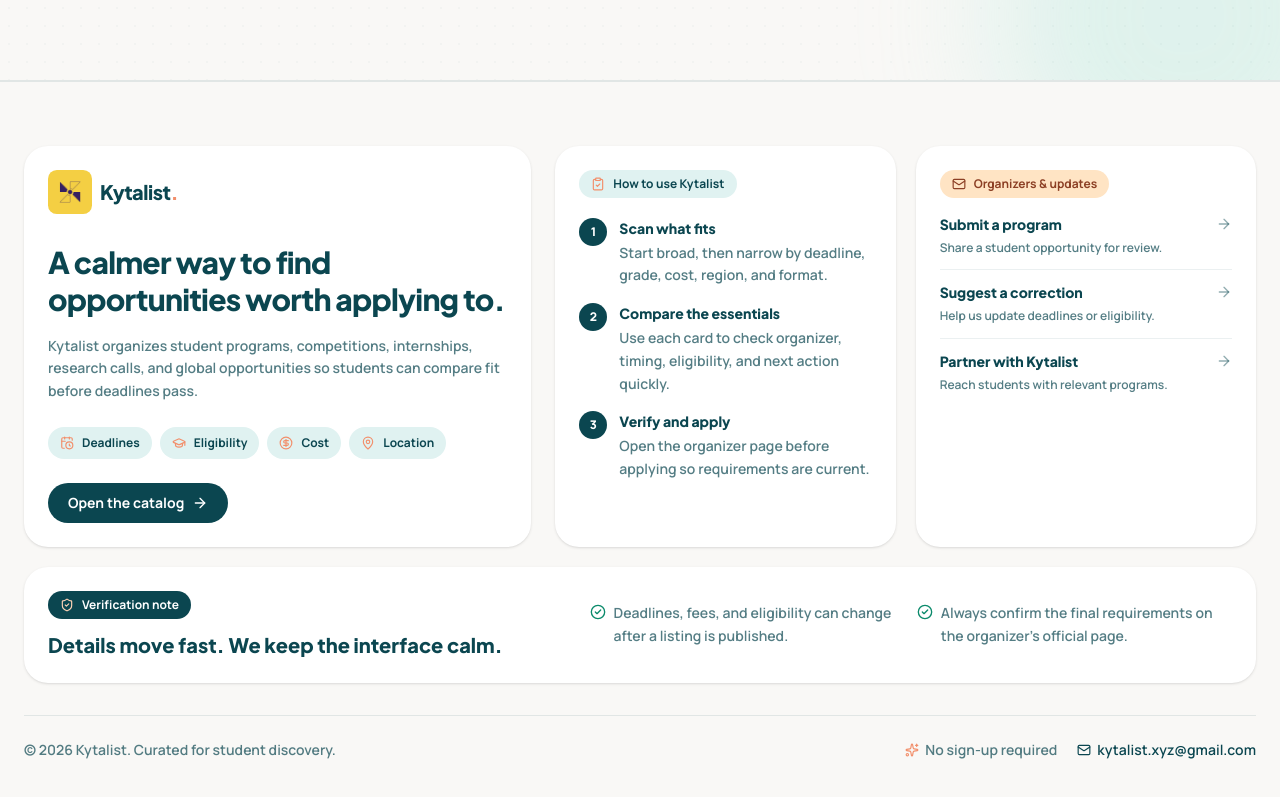
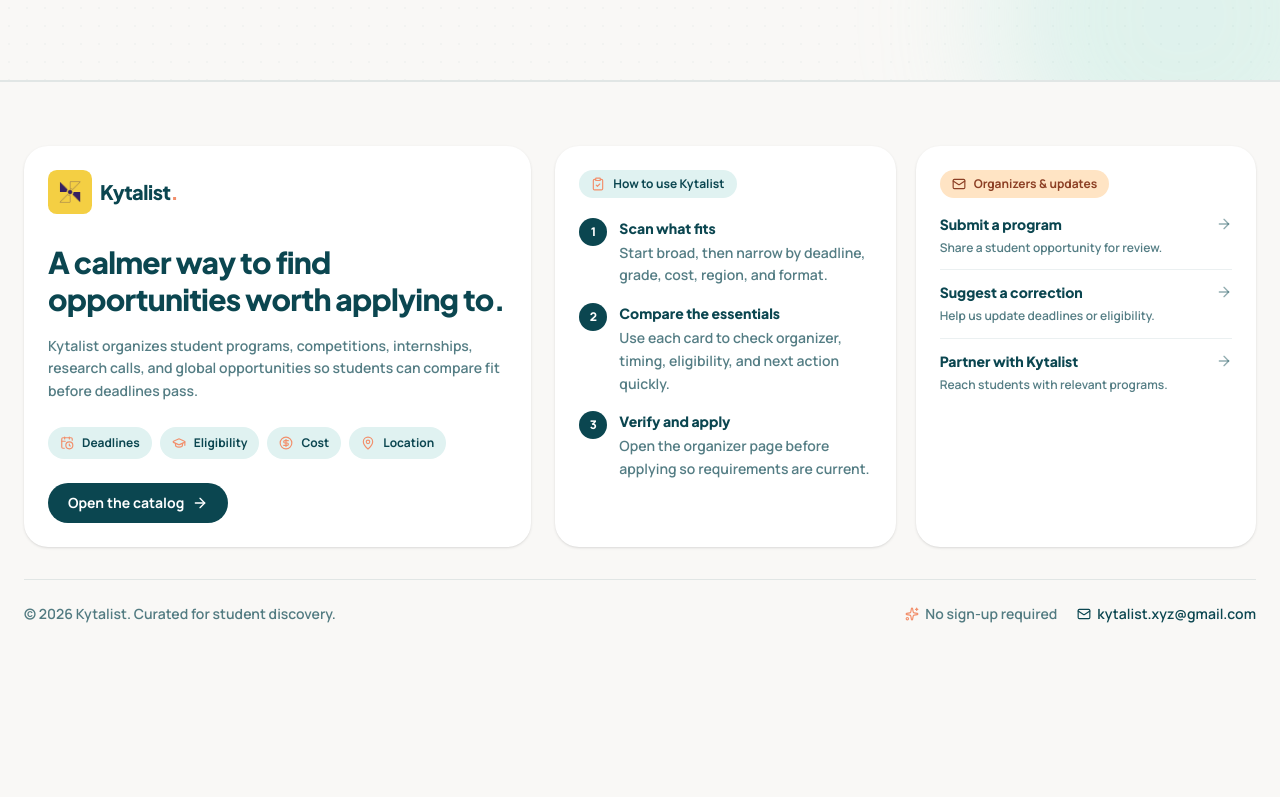
Before and after one commit to Kytalist/kytalist, a Next.js app: page / in a window 1280 px wide. Shown: the part 3072-3869 px from the top of the page. After the commit the page ends 3760 px from the top, so only its background shows below. Built offline with nearby package versions, Linux system fonts and the light colour scheme; no server answers.

Commit message:
chore: remove verification note section from footer

```diff
--- a/src/components/SiteFooter.tsx
+++ b/src/components/SiteFooter.tsx
@@ -166,27 +166,6 @@ export function SiteFooter() {
           </div>
         </div>
 
-        <section className="mt-5 rounded-3xl bg-white p-5 shadow-sm sm:p-6">
-          <div className="grid gap-4 md:grid-cols-[minmax(0,0.9fr)_minmax(0,1.1fr)] md:items-center">
-            <div>
-              <p className="inline-flex items-center gap-2 rounded-full bg-[#0B4650] px-3 py-1.5 text-xs font-bold text-white">
-                <ShieldCheck
-                  className="h-3.5 w-3.5 text-[#FFD3B6]"
-                  aria-hidden
-                />
-                Verification note
-              </p>
-              <h2 className="font-display mt-3 text-xl font-extrabold text-[#0B4650]">
-                Details move fast. We keep the interface calm.
-              </h2>
-            </div>
-            <ul className="grid gap-3 text-sm font-semibold leading-relaxed text-[#0B4650]/70 sm:grid-cols-2">
-              <FooterCheck text="Deadlines, fees, and eligibility can change after a listing is published." />
-              <FooterCheck text="Always confirm the final requirements on the organizer’s official page." />
-            </ul>
-          </div>
-        </section>
-
         <div className="mt-8 flex flex-col gap-4 border-t border-[#0B4650]/10 pt-6 text-sm font-semibold text-[#0B4650]/70 md:flex-row md:items-center md:justify-between">
           <p>© {year} Kytalist. Curated for student discovery.</p>
           <div className="flex flex-wrap items-center gap-x-5 gap-y-2">
```
